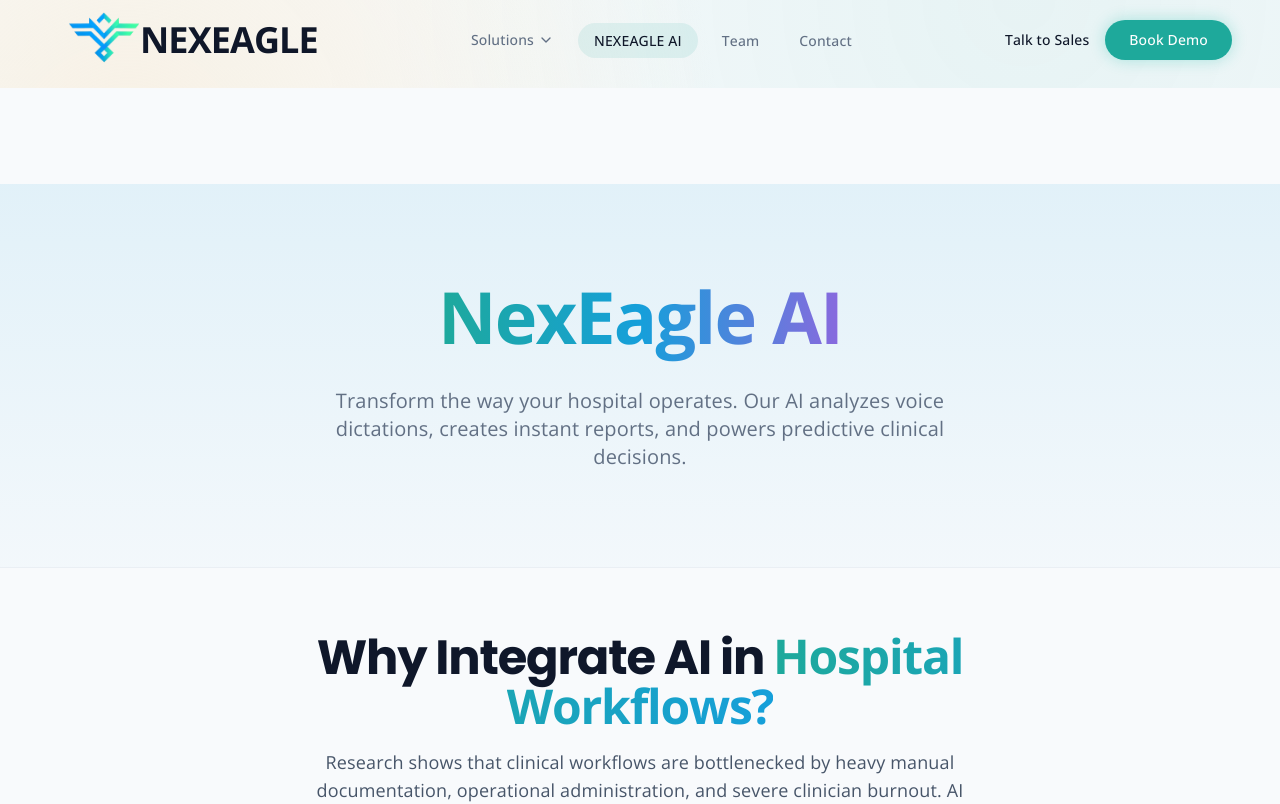
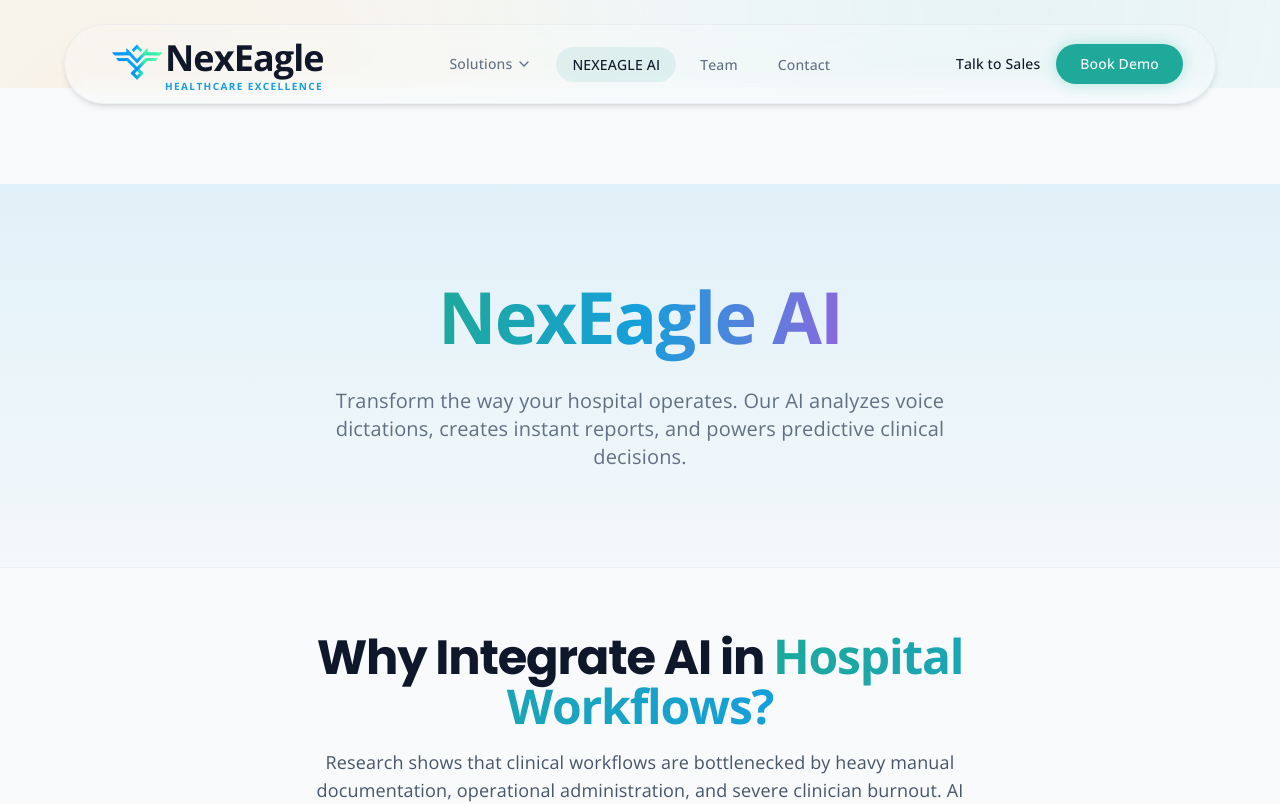
Before and after one commit to Nexeagle-HealthCareAI/NexEagleWebsite, a React (Vite) app: page /ai in a window 1280 px wide. Shown: the top 804 px of the page. Built offline with nearby package versions, Linux system fonts and the light colour scheme.

Commit message:
update navbar footer and logo

```diff
--- a/src/components/Footer.tsx
+++ b/src/components/Footer.tsx
@@ -51,18 +51,18 @@
             <div className="space-y-2 text-center md:text-left">
               <span className="inline-flex items-center gap-1.5 px-3 py-1 rounded-full bg-brand-teal/10 border border-brand-teal/20 text-brand-sky text-xs font-semibold uppercase tracking-wider">
                 <Sparkles className="w-3 h-3 text-brand-sky" />
-                <span>Next-Gen Healthcare</span>
+                <span>Transparent Pricing</span>
               </span>
               <h3 className="text-2xl md:text-3xl font-bold tracking-tight text-white">
-                Transform Your Clinical Operations
+                Transparent Pricing, No Hidden Charges
               </h3>
               <p className="text-slate-400 text-sm max-w-xl">
-                Ready to deploy an intelligent, voice-enabled, and connected ecosystem in your facility? Let's build it together.
+                We believe in complete transparency. Our solutions feature upfront pricing with absolutely zero hidden fees. Contact our sales team to get started.
               </p>
             </div>
             <Link to="/contact" className="shrink-0 w-full md:w-auto">
               <button className="w-full inline-flex items-center justify-center gap-2 px-6 py-3.5 rounded-xl bg-gradient-to-r from-brand-teal to-brand-sky hover:opacity-95 text-white font-bold text-sm sm:text-base shadow-lg shadow-brand-teal/15 hover:shadow-xl transition-all duration-300 group hover:-translate-y-0.5">
-                Request a Demo
+                Talk to Sales
                 <ArrowRight className="w-4 h-4 group-hover:translate-x-1 transition-transform" />
               </button>
             </Link>
--- a/src/components/Logo.tsx
+++ b/src/components/Logo.tsx
@@ -17,16 +17,21 @@
     <div className={`flex items-center gap-0.5 sm:gap-1 ${className}`}>
       <img
         src="/assets/logo.webp"
-        alt="NEXEAGLE Logo"
-        className="w-24 h-24 sm:w-28 sm:h-28 object-contain select-none -mr-4 sm:-mr-6"
+        alt="NexEagle Logo"
+        className="w-16 h-16 sm:w-20 sm:h-20 max-h-full object-contain select-none -mr-2.5 sm:-mr-4"
         fetchPriority="high"
         decoding="async"
       />
 
       {!iconOnly && (
-        <span className={`${textSize} ${textColor} font-extrabold tracking-tight font-display select-none`}>
-          NEXEAGLE
-        </span>
+        <div className="flex flex-col justify-center select-none">
+          <span className={`${textSize} ${textColor} font-extrabold tracking-tight font-display leading-[0.9]`}>
+            NexEagle
+          </span>
+          <span className="text-[7px] sm:text-[9px] md:text-[10px] tracking-[0.14em] font-bold text-brand-sky uppercase mt-1 leading-[0.9]">
+            Healthcare Excellence
+          </span>
+        </div>
       )}
     </div>
   );
--- a/src/components/Navbar.tsx
+++ b/src/components/Navbar.tsx
@@ -49,14 +49,16 @@
   };
 
   return (
-    <nav className={cn(
-      "fixed top-0 z-50 w-full transition-all duration-300",
-      isScrolled
-        ? "bg-background/80 backdrop-blur-xl border-b border-border shadow-[0_4px_30px_rgba(0,0,0,0.1)]"
-        : "bg-transparent"
+    <div className={cn(
+      "fixed top-0 left-0 right-0 z-50 flex justify-center w-full transition-all duration-300 pointer-events-none",
+      isScrolled ? "pt-2 sm:pt-3 px-3 sm:px-6" : "pt-4 sm:pt-6 px-4 sm:px-8"
     )}>
-      <div className="container mx-auto px-6 md:px-8 lg:px-12">
-        <div className="flex h-20 items-center justify-between">
+      <nav className={cn(
+        "w-full max-w-6xl rounded-full border transition-all duration-300 pointer-events-auto flex items-center justify-between px-6 sm:px-8 shadow-md",
+        isScrolled
+          ? "h-14 sm:h-16 bg-background/80 backdrop-blur-xl border-border shadow-[0_8px_30px_rgba(0,0,0,0.08)]"
+          : "h-16 sm:h-20 bg-background/30 backdrop-blur-md border-border/40"
+      )}>
 
           {/* Logo */}
           <Link to="/" className="flex items-center group relative">
@@ -231,9 +233,8 @@
               </SheetContent>
             </Sheet>
           </div>
-        </div>
-      </div>
-    </nav>
+      </nav>
+    </div>
   );
 };
 
```
